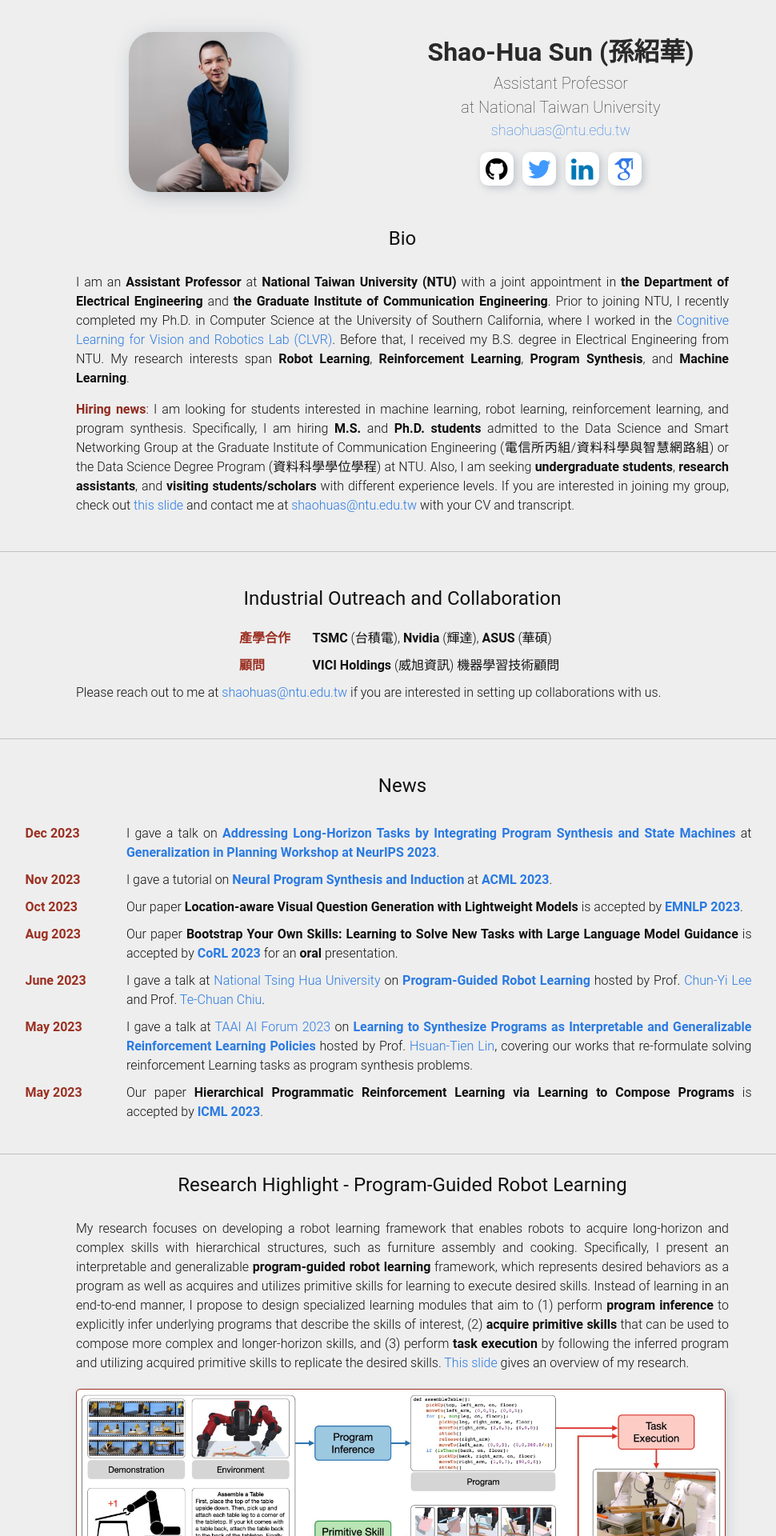
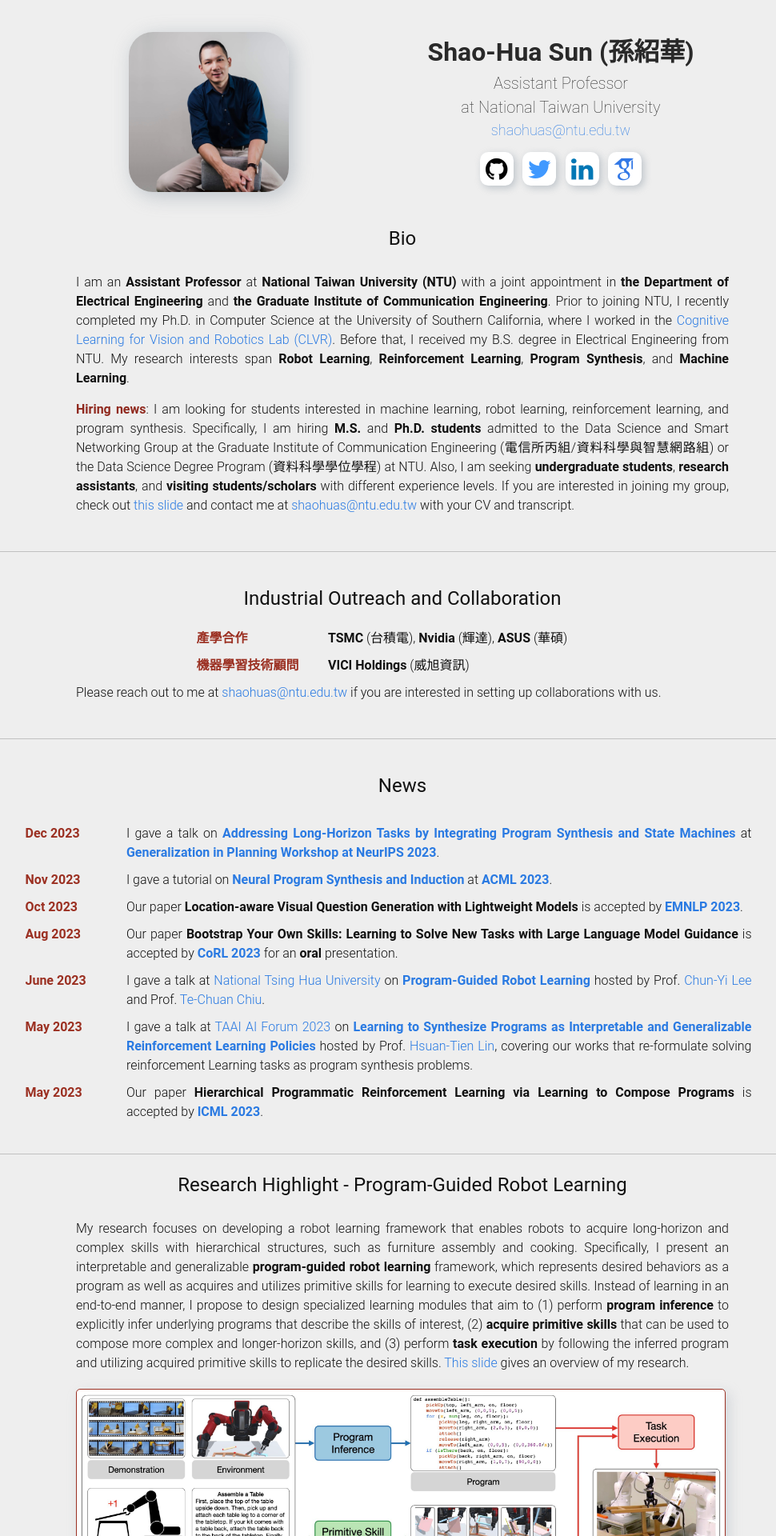
Before and after one commit to shaohua0116/shaohua0116.github.io, a Jekyll site: the page built from index.html, in a window 1280 px wide. Shown: the top 1920 px of the page at 80% size, without its empty margins (137-1107 px from the left). Built offline with Jekyll 4.4.1, drawn with Linux system fonts in a browser that asks for light colours; some web fonts are replaced.

Commit message:
edit industry

```diff
--- a/_data/industry.yml
+++ b/_data/industry.yml
@@ -1,4 +1,4 @@
 - partnership: "<b>TSMC</b> (台積電), <b>Nvidia</b> (輝達), <b>ASUS</b> (華碩)"
   partner: '產學合作'
-- partnership: "<b>VICI Holdings</b> (威旭資訊) 機器學習技術顧問"
-  partner: '顧問'
+- partnership: "<b>VICI Holdings</b> (威旭資訊) "
+  partner: '機器學習技術顧問'
--- a/_sass/_industry.scss
+++ b/_sass/_industry.scss
@@ -28,7 +28,7 @@ $industry-padding: 20px;
 
 
 .industry {
-  max-width:        calc(40% - (#{$spacing-unit} / 2));
+  max-width:        calc(50% - (#{$spacing-unit} / 2));
   margin-left:      auto;
   margin-right:     auto;
   @include media-query($on-palm) {
@@ -52,7 +52,7 @@ $industry-padding: 20px;
   overflow:       auto;
   margin-top:     10px;
   display: grid;
-  grid-template-columns: 20% 80%;
+  grid-template-columns: 30% 70%;
   gap: 10px;
 }
 
```
